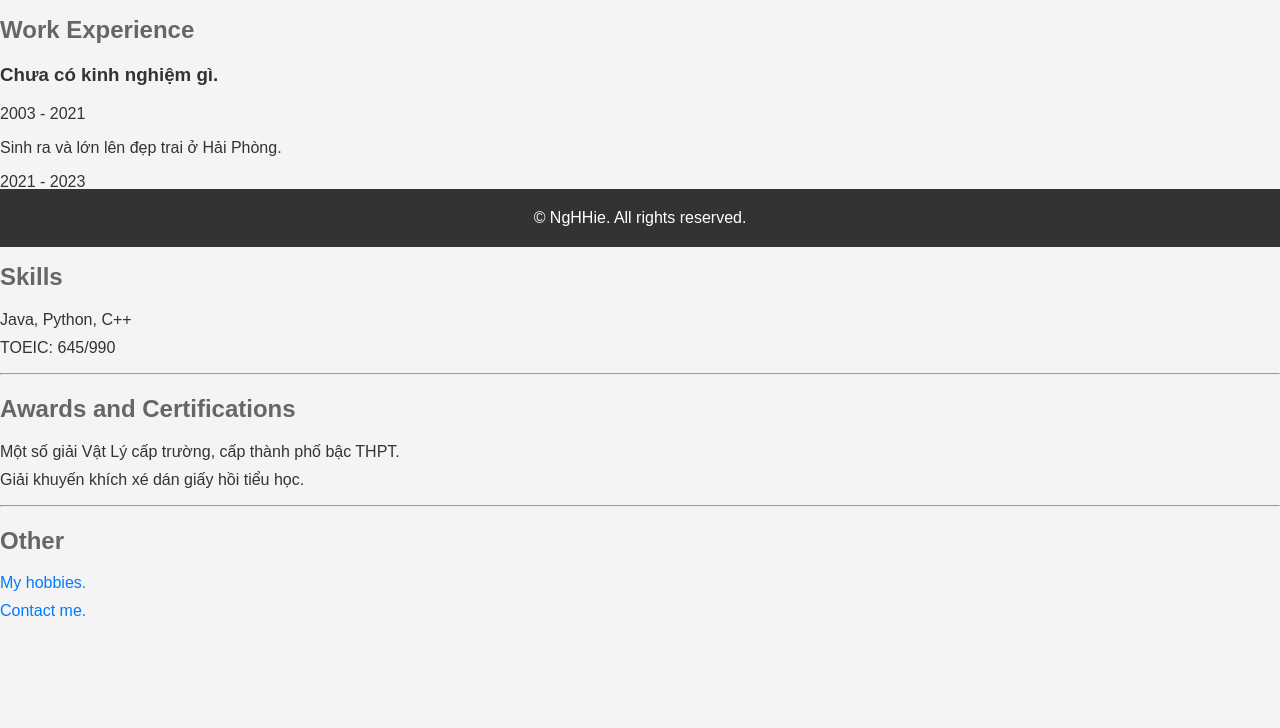
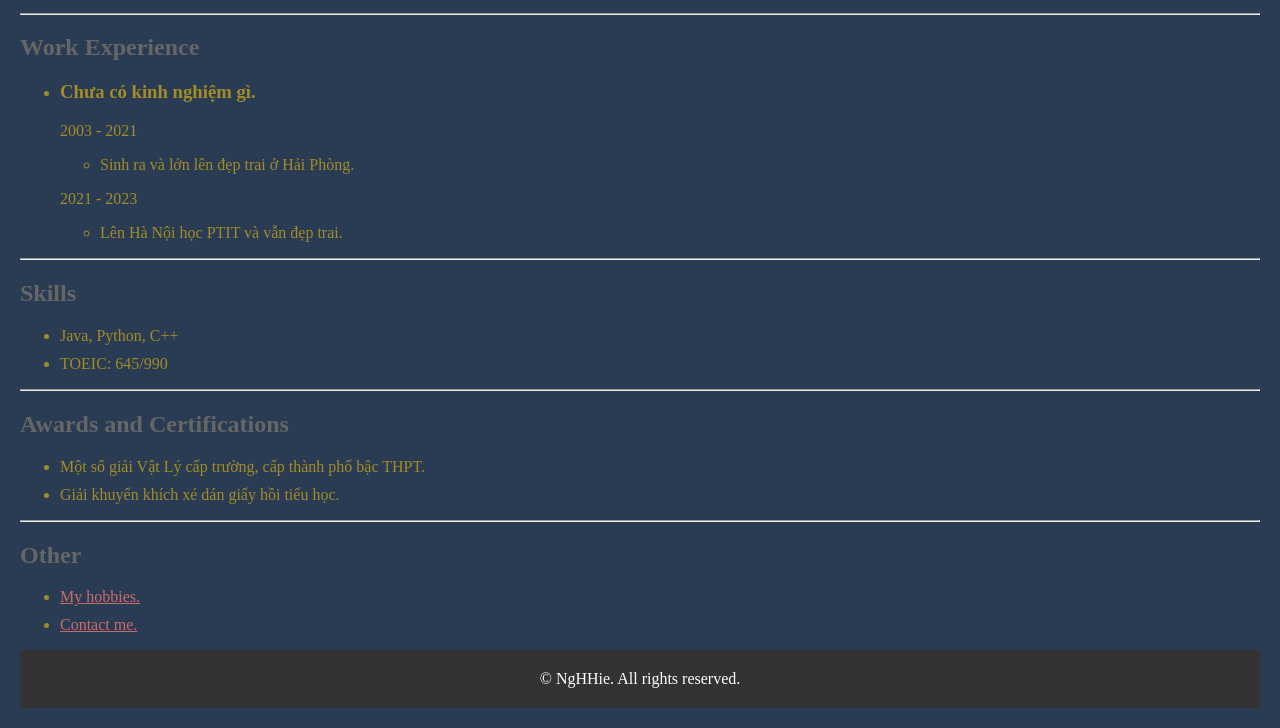
Before and after one commit to NgHHie/resume-B21DCCN343, a website: page index.html in a window 1280 px wide. Shown: the part 553-1281 px from the top of the page. Before the commit the page ends 1189 px from the top, so only its background shows below. Drawn offline with Linux system fonts and the light colour scheme.

Commit message:
Update index.html

```diff
--- a/index.html
+++ b/index.html
@@ -10,16 +10,15 @@
 
 /* Body Styles */
 body {
-    font-family: Arial, sans-serif;
-    margin: 0;
-    padding: 0;
-    background-color: #f4f4f4;
-    color: #333;
+    margin: 10px;
+    padding: 10px;
+    background-color: #293c54;
+    color: #a38b25;
 }
 
 /* Header Styles */
 h1 {
-    color: #333;
+    color: #a38b25;
 }
 
 /* Image Styles */
@@ -35,11 +34,6 @@ h2 {
     color: #666;
 }
 
-ul {
-    list-style-type: none;
-    padding: 0;
-}
-
 li {
     margin-bottom: 10px;
 }
@@ -50,9 +44,6 @@ footer {
     color: #fff;
     text-align: center;
     padding: 20px 0;
-    position: fixed;
-    bottom: 0;
-    width: 100%;
 }
 
 footer p {
@@ -61,12 +52,7 @@ footer p {
 
 /* Link Styles */
 a {
-    color: #007bff;
-    text-decoration: none;
-}
-
-a:hover {
-    text-decoration: underline;
+    color: #c96b6b;
 }
 
 </style>
```
